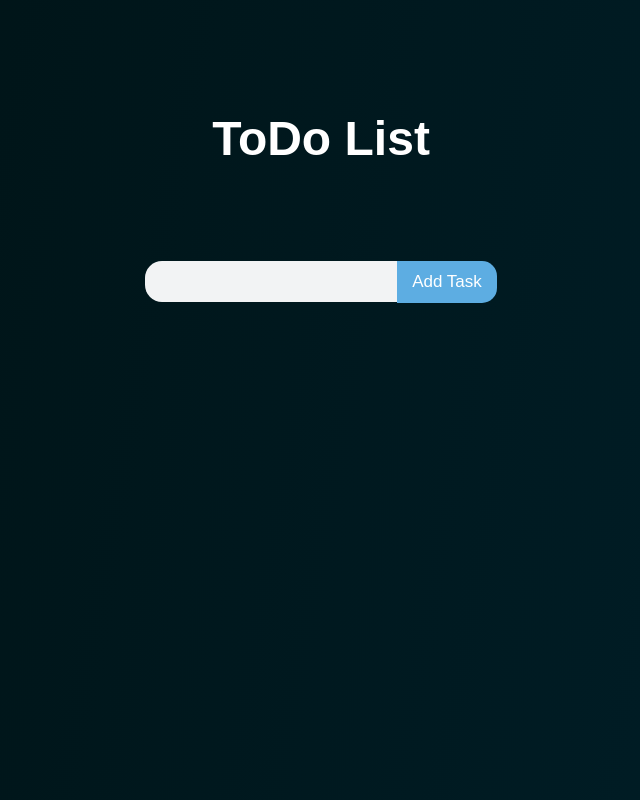
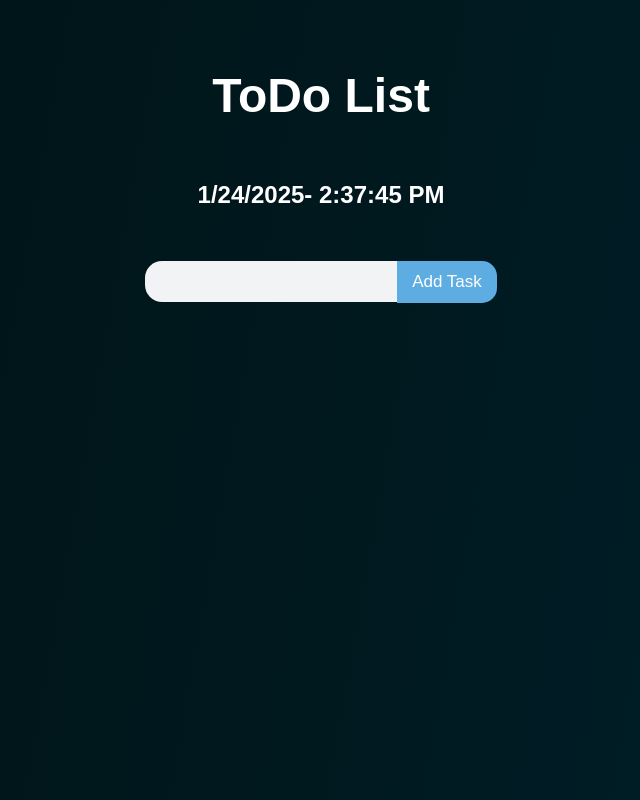
Before and after one commit to rajatgangwar-41/Project_React_SP-ToDo_Application, a React (Vite) app: page / in a window 1280 px wide. Shown: the whole page, without its empty margins (319-959 px from the left). Built offline with nearby package versions, Linux system fonts and the light colour scheme.

Commit message:
Added Date & Time

```diff
--- a/src/components/ToDo.jsx
+++ b/src/components/ToDo.jsx
@@ -1,10 +1,11 @@
-import { useState } from 'react'
+import { useState, useEffect } from 'react'
 import { MdCheck, MdDeleteForever } from 'react-icons/md'
 import "./ToDo.css"
 
 const ToDo = () => {
   const [inputValue, setInputValue] = useState("");
   const [toDoList, setTodoList] = useState([]);
+  const [dateAndTime, setDateAndTime] = useState("");
 
   const handleOnChange = (value) => {
     setInputValue(value);
@@ -28,10 +29,25 @@ const ToDo = () => {
       setInputValue("");
   }
 
+  useEffect(() => {
+    const interval = setInterval(() => {
+      const date = new Date();
+      const formattedDate = date.toLocaleDateString();
+      const formattedTime = date.toLocaleTimeString();
+
+      setDateAndTime(`${formattedDate}- ${formattedTime}`)
+    }, 1000)
+
+    return () => clearInterval(interval)
+  }, [])
+
   return (
     <section className="todo-container">
       <header className='header'>
         <h1>ToDo List</h1>
+        <h2 className="date-time">
+          {dateAndTime}
+        </h2>
       </header>
       <section className='form'>
         <form onSubmit={handleOnFormSubmit}>
```
Also changed, not shown: 1 other file (tests, documents, lock files or other folders).
